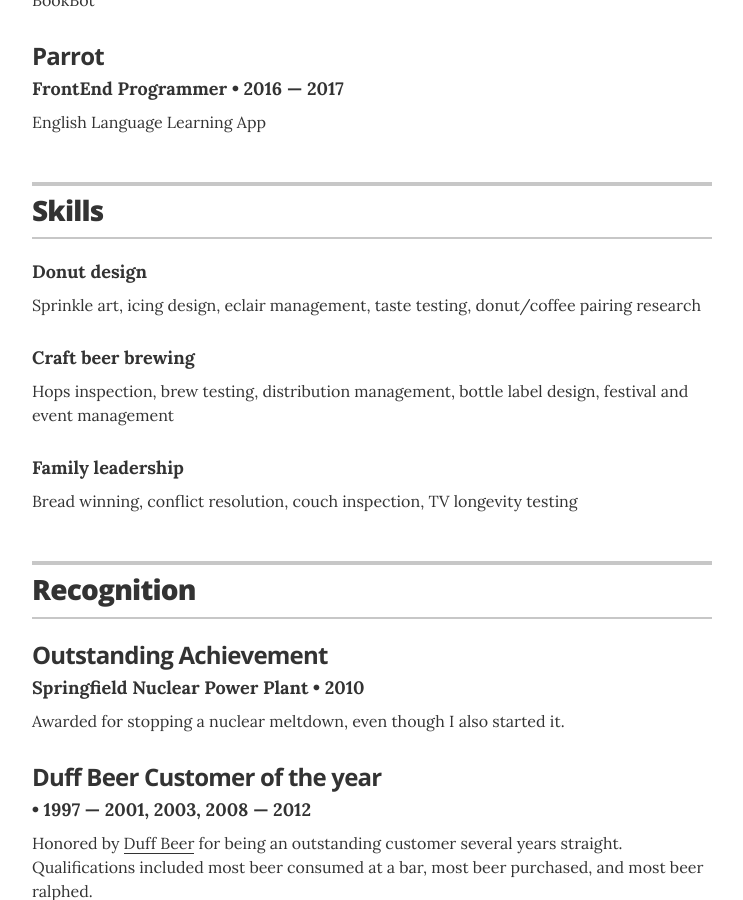
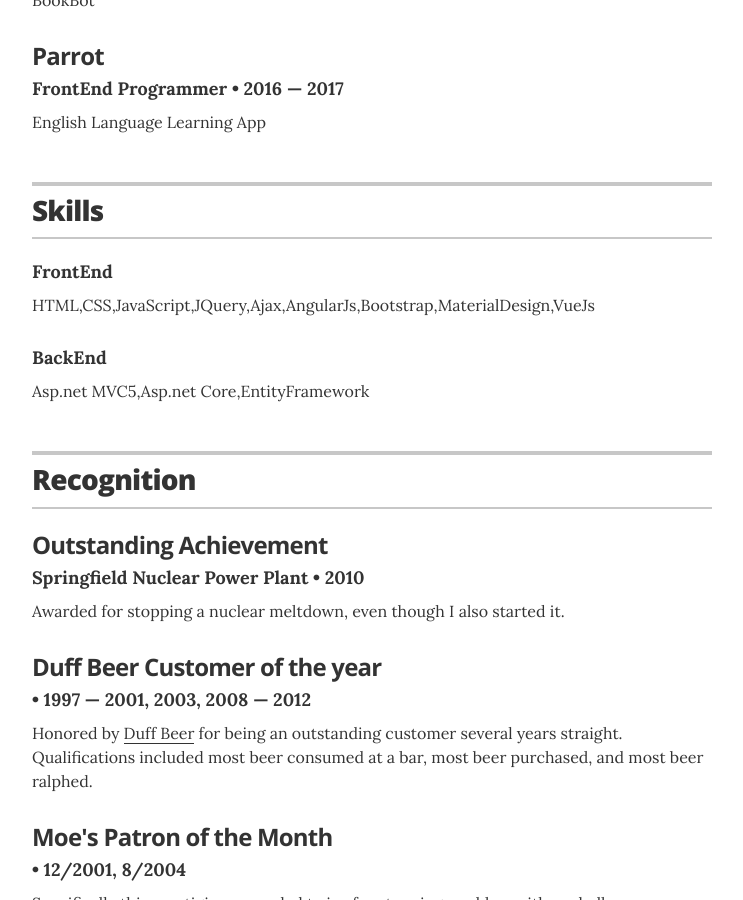
Before and after one commit to MarjaanAhmadi/MarjaanAhmadi.github.io, a Jekyll site: the page built from index.html, in a window 1280 px wide and 900 px high, scrolled down 1301 px. Shown: the whole window, without its empty margins (268-1011 px from the left). Built offline with Jekyll 4.4.1, drawn with Linux system fonts in a browser that asks for light colours.

Commit message:
Update skills.yml

```diff
--- a/_data/skills.yml
+++ b/_data/skills.yml
@@ -1,12 +1,7 @@
 # Skills
 # Donut design
-- skill: Donut design
-  description: Sprinkle art, icing design, eclair management, taste testing, donut/coffee pairing research
-
+- skill: FrontEnd
+  description: HTML,CSS,JavaScript,JQuery,Ajax,AngularJs,Bootstrap,MaterialDesign,VueJs
 # Craft beer brewing
-- skill: Craft beer brewing
-  description: Hops inspection, brew testing, distribution management, bottle label design, festival and event management
-
-# Family leadership
-- skill: Family leadership
-  description: Bread winning, conflict resolution, couch inspection, TV longevity testing
+- skill: BackEnd
+  description: Asp.net MVC5,Asp.net Core,EntityFramework
```
